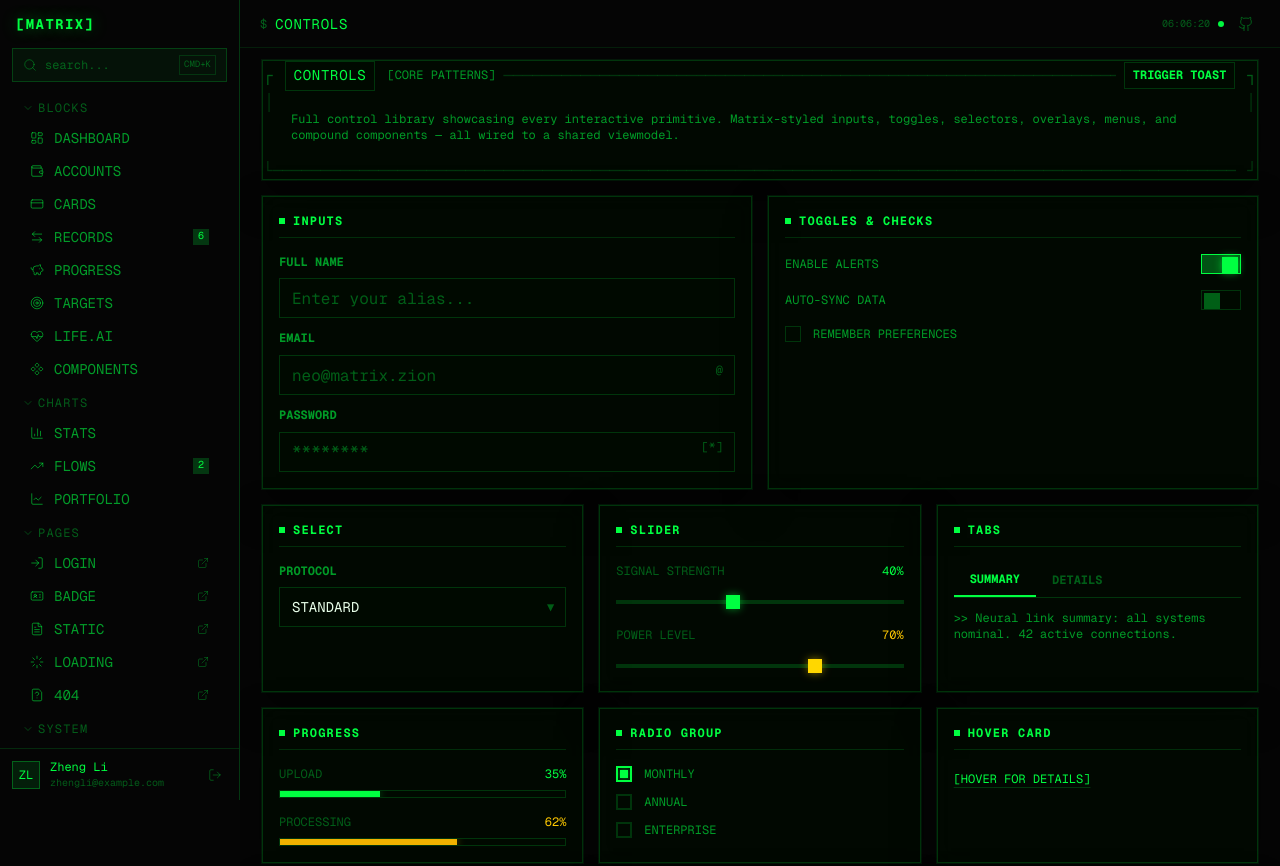
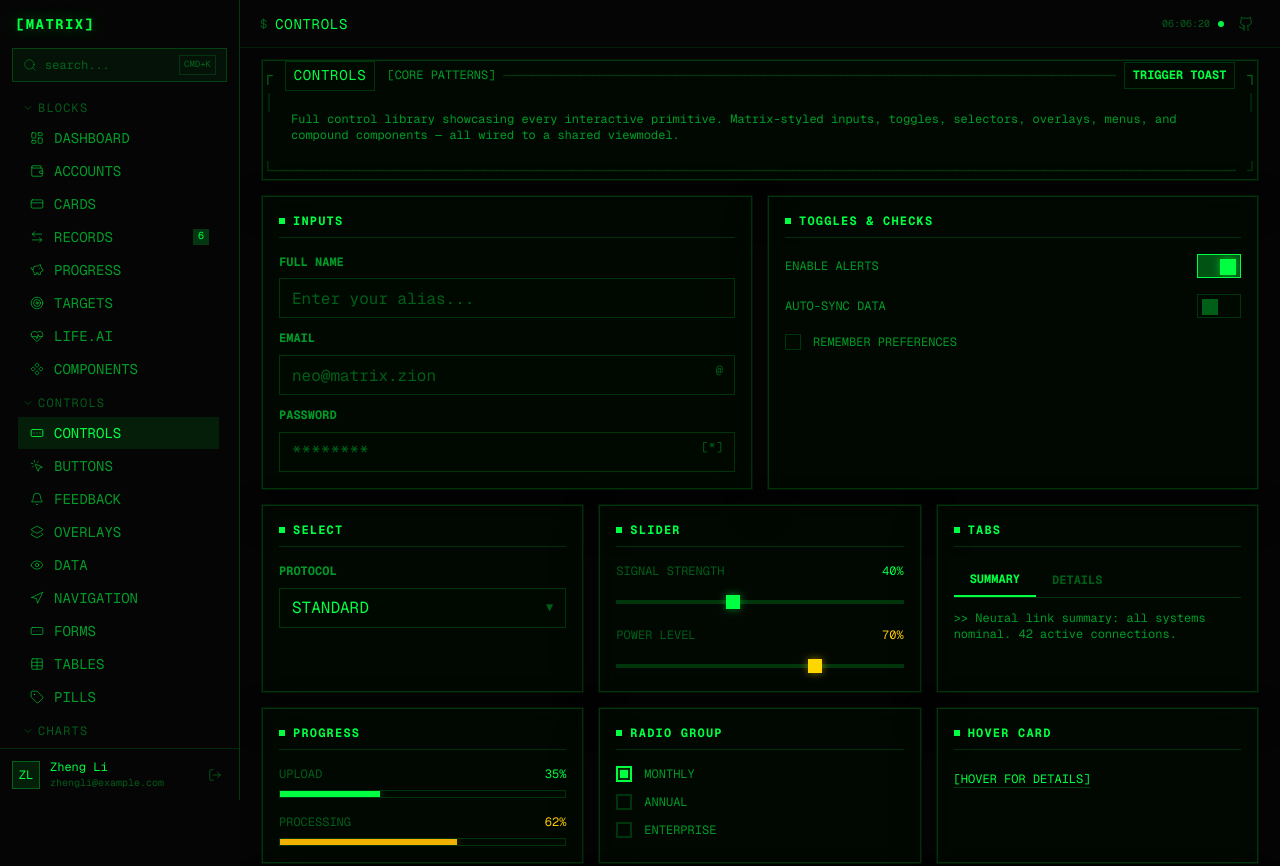
Before and after one commit to nocoo/matrix, a React (Vite) app: page /controls in a window 1280 px wide. Shown: the top 866 px of the page. Built offline with nearby package versions, Linux system fonts and the light colour scheme; the HTML template or start-up script is replaced by a standard one.

Commit message:
feat: custom matrix select dropdown, fix toggle overlap, move controls nav below blocks

```diff
--- a/src/components/DashboardLayout.tsx
+++ b/src/components/DashboardLayout.tsx
@@ -44,6 +44,21 @@ const NAV_GROUPS: NavGroup[] = [
     ],
   },
   {
+    label: "CONTROLS",
+    defaultOpen: true,
+    items: [
+      { title: "Controls", icon: RectangleEllipsis, path: "/controls" },
+      { title: "Buttons", icon: MousePointerClick, path: "/buttons" },
+      { title: "Feedback", icon: Bell, path: "/feedback" },
+      { title: "Overlays", icon: Layers2, path: "/overlays" },
+      { title: "Data", icon: Eye, path: "/data-display" },
+      { title: "Navigation", icon: Navigation, path: "/navigation" },
+      { title: "Forms", icon: FormInput, path: "/forms" },
+      { title: "Tables", icon: Table, path: "/tables" },
+      { title: "Pills", icon: Tag, path: "/pills" },
+    ],
+  },
+  {
     label: "CHARTS",
     defaultOpen: true,
     items: [
@@ -71,21 +86,6 @@ const NAV_GROUPS: NavGroup[] = [
       { title: "Palette", icon: Palette, path: "/palette" },
       { title: "Interactions", icon: Layers, path: "/interactions" },
       { title: "Settings", icon: Settings, path: "/settings" },
-    ],
-  },
-  {
-    label: "CONTROLS",
-    defaultOpen: true,
-    items: [
-      { title: "Controls", icon: RectangleEllipsis, path: "/controls" },
-      { title: "Buttons", icon: MousePointerClick, path: "/buttons" },
-      { title: "Feedback", icon: Bell, path: "/feedback" },
-      { title: "Overlays", icon: Layers2, path: "/overlays" },
-      { title: "Data", icon: Eye, path: "/data-display" },
-      { title: "Navigation", icon: Navigation, path: "/navigation" },
-      { title: "Forms", icon: FormInput, path: "/forms" },
-      { title: "Tables", icon: Table, path: "/tables" },
-      { title: "Pills", icon: Tag, path: "/pills" },
     ],
   },
 ];
--- a/src/components/ui/MatrixExtras.tsx
+++ b/src/components/ui/MatrixExtras.tsx
@@ -279,6 +279,78 @@ export function MatrixInput({ label, className = "", ...props }: MatrixInputProp
         {...props}
       />
     </label>
+  );
+}
+
+// ============================================
+// MatrixSelect - Custom dropdown select
+// ============================================
+
+interface MatrixSelectOption {
+  value: string;
+  label: string;
+}
+
+interface MatrixSelectProps {
+  label?: string;
+  value: string;
+  onChange: (value: string) => void;
+  options: MatrixSelectOption[];
+  className?: string;
+}
+
+export function MatrixSelect({
+  label,
+  value,
+  onChange,
+  options,
+  className = "",
+}: MatrixSelectProps) {
+  const [open, setOpen] = useState(false);
+  const selected = options.find((o) => o.value === value);
+
+  return (
+    <div className={`relative ${className}`}>
+      {label && (
+        <span className="text-caption text-matrix-muted uppercase font-bold block mb-2">
+          {label}
+        </span>
+      )}
+      <button
+        type="button"
+        onClick={() => setOpen(!open)}
+        className={`w-full h-10 bg-matrix-panel border px-3 text-body font-mono text-matrix-primary uppercase outline-none flex items-center justify-between transition-colors cursor-pointer ${
+          open ? "border-matrix-primary" : "border-matrix-ghost hover:border-matrix-dim"
+        }`}
+      >
+        <span>{selected?.label ?? ""}</span>
+        <span className={`text-matrix-dim text-caption transition-transform ${open ? "rotate-180" : ""}`}>▼</span>
+      </button>
+      {open && (
+        <>
+          <div className="fixed inset-0 z-30" onClick={() => setOpen(false)} />
+          <div className="absolute left-0 right-0 top-full z-40 mt-px matrix-panel border border-matrix-primary/30 py-1 shadow-[0_0_20px_rgba(0,255,65,0.1)]">
+            {options.map((opt) => (
+              <button
+                key={opt.value}
+                type="button"
+                onClick={() => {
+                  onChange(opt.value);
+                  setOpen(false);
+                }}
+                className={`w-full text-left px-3 py-2 text-caption font-mono uppercase font-bold transition-colors ${
+                  opt.value === value
+                    ? "bg-matrix-primary/15 text-matrix-primary"
+                    : "text-matrix-muted hover:bg-matrix-primary/10 hover:text-matrix-primary"
+                }`}
+              >
+                {opt.label}
+              </button>
+            ))}
+          </div>
+        </>
+      )}
+    </div>
   );
 }
 
--- a/src/components/ui/index.ts
+++ b/src/components/ui/index.ts
@@ -14,6 +14,7 @@ export {
   DecodingText,
   SignalBox,
   MatrixInput,
+  MatrixSelect,
   TypewriterText,
   ConnectionStatus,
   DataRow,
--- a/src/pages/controls/ControlsPage.tsx
+++ b/src/pages/controls/ControlsPage.tsx
@@ -4,7 +4,7 @@
 // ============================================
 
 import { useState } from "react";
-import { AsciiBox, MatrixButton, MatrixInput, SignalBox } from "@/components/ui";
+import { AsciiBox, MatrixButton, MatrixInput, MatrixSelect, SignalBox } from "@/components/ui";
 import { useControlsViewModel } from "@/viewmodels/useControlsViewModel";
 import { cn } from "@/lib/utils";
 
@@ -35,6 +35,7 @@ export default function ControlsPage() {
   const vm = useControlsViewModel();
   const [hoverCardVisible, setHoverCardVisible] = useState(false);
   const [menubarOpen, setMenubarOpen] = useState<string | null>(null);
+  const [dialogRole, setDialogRole] = useState("operator");
 
   return (
     <div className="space-y-4">
@@ -73,12 +74,12 @@ export default function ControlsPage() {
         <Section title="TOGGLES & CHECKS">
           <div className="space-y-4">
             {/* Switch A */}
-            <label className="flex items-center justify-between cursor-pointer group">
+            <label className="flex items-center justify-between cursor-pointer group gap-3">
               <span className="text-xs font-mono text-matrix-muted uppercase">Enable alerts</span>
               <button
                 onClick={() => vm.setSwitchA(!vm.switchA)}
                 className={cn(
-                  "relative w-10 h-5 border transition-colors",
+                  "relative w-11 h-6 border overflow-hidden shrink-0 transition-colors",
                   vm.switchA
                     ? "bg-matrix-primary/30 border-matrix-primary"
                     : "bg-matrix-panel-strong border-matrix-ghost"
@@ -86,21 +87,21 @@ export default function ControlsPage() {
               >
                 <span
                   className={cn(
-                    "absolute top-0.5 w-4 h-4 transition-all",
+                    "absolute top-1 w-4 h-4 transition-all",
                     vm.switchA
-                      ? "left-5 bg-matrix-primary shadow-[0_0_8px_rgba(0,255,65,0.6)]"
-                      : "left-0.5 bg-matrix-dim"
+                      ? "left-[22px] bg-matrix-primary shadow-[0_0_8px_rgba(0,255,65,0.6)]"
+                      : "left-1 bg-matrix-dim"
                   )}
                 />
               </button>
             </label>
             {/* Switch B */}
-            <label className="flex items-center justify-between cursor-pointer group">
+            <label className="flex items-center justify-between cursor-pointer group gap-3">
               <span className="text-xs font-mono text-matrix-muted uppercase">Auto-sync data</span>
               <button
                 onClick={() => vm.setSwitchB(!vm.switchB)}
                 className={cn(
-                  "relative w-10 h-5 border transition-colors",
+                  "relative w-11 h-6 border overflow-hidden shrink-0 transition-colors",
                   vm.switchB
                     ? "bg-matrix-primary/30 border-matrix-primary"
                     : "bg-matrix-panel-strong border-matrix-ghost"
@@ -108,10 +109,10 @@ export default function ControlsPage() {
               >
                 <span
                   className={cn(
-                    "absolute top-0.5 w-4 h-4 transition-all",
+                    "absolute top-1 w-4 h-4 transition-all",
                     vm.switchB
-                      ? "left-5 bg-matrix-primary shadow-[0_0_8px_rgba(0,255,65,0.6)]"
-                      : "left-0.5 bg-matrix-dim"
+                      ? "left-[22px] bg-matrix-primary shadow-[0_0_8px_rgba(0,255,65,0.6)]"
+                      : "left-1 bg-matrix-dim"
                   )}
                 />
               </button>
@@ -138,19 +139,16 @@ export default function ControlsPage() {
       {/* ── Row 2: Select + Slider + Tabs ──────── */}
       <div className="grid grid-cols-1 lg:grid-cols-3 gap-4">
         <Section title="SELECT">
-          <div className="relative">
-            <label className="text-xs font-mono text-matrix-muted uppercase font-bold block mb-2">Protocol</label>
-            <select
-              value={vm.selectValue}
-              onChange={(e) => vm.setSelectValue(e.target.value)}
-              className="w-full h-10 bg-matrix-panel border border-matrix-ghost px-3 text-sm font-mono text-matrix-bright outline-none focus:border-matrix-primary appearance-none cursor-pointer"
-            >
-              <option value="standard">STANDARD</option>
-              <option value="growth">GROWTH</option>
-              <option value="enterprise">ENTERPRISE</option>
-            </select>
-            <span className="absolute right-3 bottom-3 text-matrix-dim font-mono text-xs pointer-events-none">▼</span>
-          </div>
+          <MatrixSelect
+            label="Protocol"
+            value={vm.selectValue}
+            onChange={(v) => vm.setSelectValue(v)}
+            options={[
+              { value: "standard", label: "STANDARD" },
+              { value: "growth", label: "GROWTH" },
+              { value: "enterprise", label: "ENTERPRISE" },
+            ]}
+          />
         </Section>
 
         <Section title="SLIDER">
@@ -596,14 +594,16 @@ export default function ControlsPage() {
             <AsciiBox title="INVITE COLLABORATOR">
               <div className="space-y-3">
                 <MatrixInput label="Email" placeholder="operator@zion.net" type="email" />
-                <div>
-                  <label className="text-xs font-mono text-matrix-muted uppercase font-bold block mb-2">Role</label>
-                  <select className="w-full h-10 bg-matrix-panel border border-matrix-ghost px-3 text-sm font-mono text-matrix-bright outline-none focus:border-matrix-primary appearance-none">
-                    <option>OPERATOR</option>
-                    <option>VIEWER</option>
-                    <option>ADMIN</option>
-                  </select>
-                </div>
+                <MatrixSelect
+                  label="Role"
+                  value={dialogRole}
+                  onChange={setDialogRole}
+                  options={[
+                    { value: "operator", label: "OPERATOR" },
+                    { value: "viewer", label: "VIEWER" },
+                    { value: "admin", label: "ADMIN" },
+                  ]}
+                />
                 <div className="flex justify-end gap-2 pt-2">
                   <MatrixButton onClick={() => vm.setDialogOpen(false)}>CANCEL</MatrixButton>
                   <MatrixButton primary onClick={() => vm.setDialogOpen(false)}>SEND</MatrixButton>
--- a/src/pages/controls/FormsPage.tsx
+++ b/src/pages/controls/FormsPage.tsx
@@ -72,7 +72,7 @@ export default function FormsPage() {
                 type="button"
                 onClick={() => setTwoFa(!twoFa)}
                 className={cn(
-                  "relative w-10 h-5 border transition-colors",
+                  "relative w-11 h-6 border overflow-hidden shrink-0 transition-colors",
                   twoFa
                     ? "bg-matrix-primary/30 border-matrix-primary"
                     : "bg-matrix-panel-strong border-matrix-ghost"
@@ -80,10 +80,10 @@ export default function FormsPage() {
               >
                 <span
                   className={cn(
-                    "absolute top-0.5 w-4 h-4 transition-all",
+                    "absolute top-1 w-4 h-4 transition-all",
                     twoFa
-                      ? "left-5 bg-matrix-primary shadow-[0_0_8px_rgba(0,255,65,0.6)]"
-                      : "left-0.5 bg-matrix-dim"
+                      ? "left-[22px] bg-matrix-primary shadow-[0_0_8px_rgba(0,255,65,0.6)]"
+                      : "left-1 bg-matrix-dim"
                   )}
                 />
               </button>
```
Also changed, not shown: src/components/ui/RunnerComponents.tsx (+13 -17 lines), src/pages/controls/OverlaysPage.tsx (+4 -4 lines), 1 other file (tests, documents, lock files or other folders).
